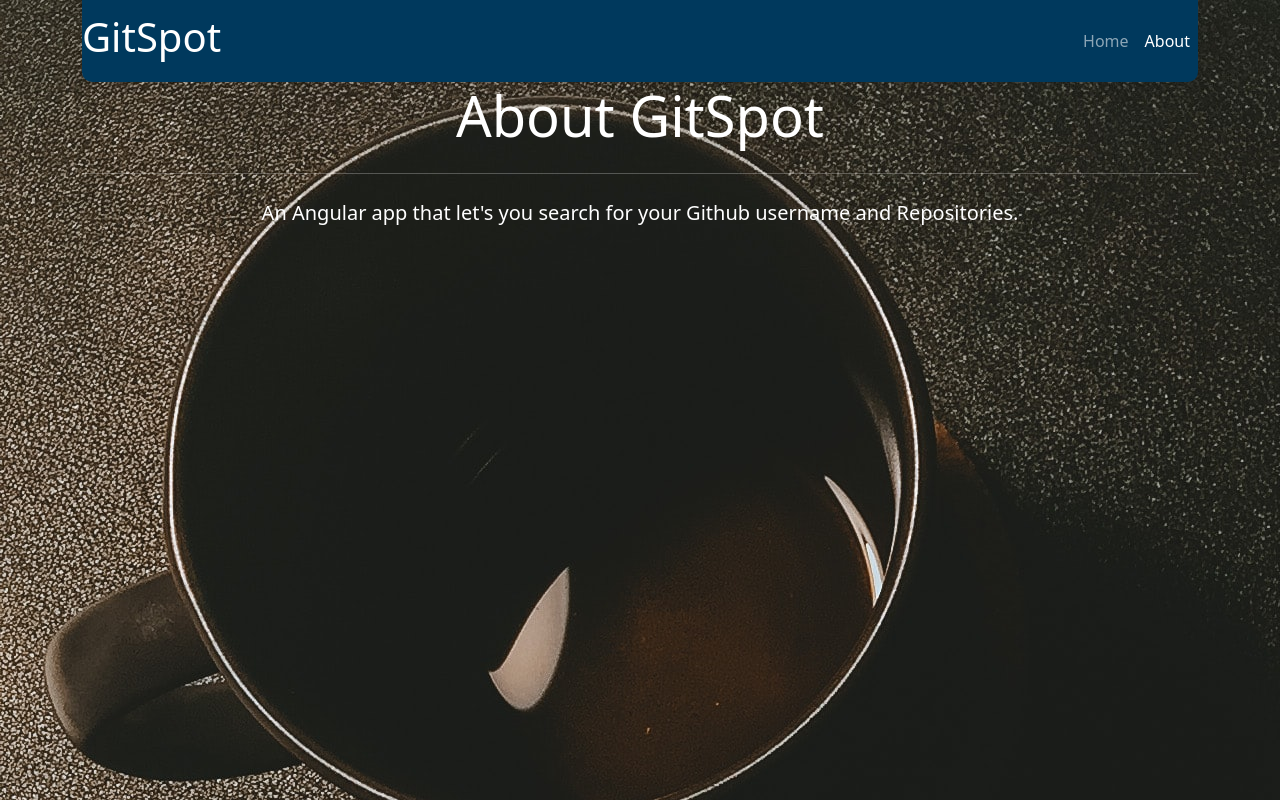
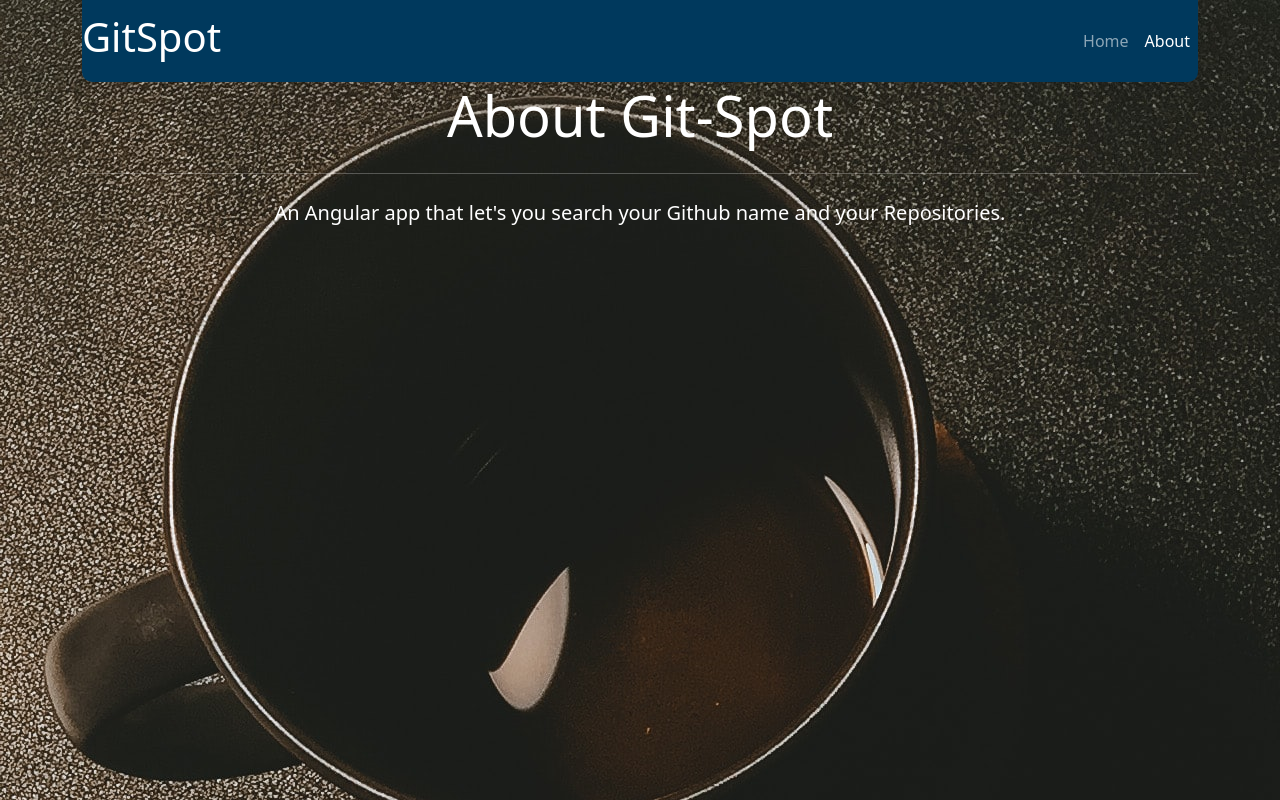
Before and after one commit to Vonmak/gitspot, an Angular app: page /about in a window 1280 px wide. Built offline with nearby package versions, Linux system fonts and the light colour scheme.

Commit message:
Updated the AboutComponent  Template.

```diff
--- a/src/app/about/about.component.html
+++ b/src/app/about/about.component.html
@@ -1,8 +1,7 @@
 <div class="jumbotron text-white">
-  <h1 class="display-4 text-center">About GitSpot</h1>
+  <h1 class="display-4 text-center">About Git-Spot</h1>
   <hr class="my-4" />
   <p class="lead text-center">
-    An Angular app that let's you search for your Github username and
-    Repositories.
+    An Angular app that let's you search your Github name and your Repositories.
   </p>
 </div>
```
